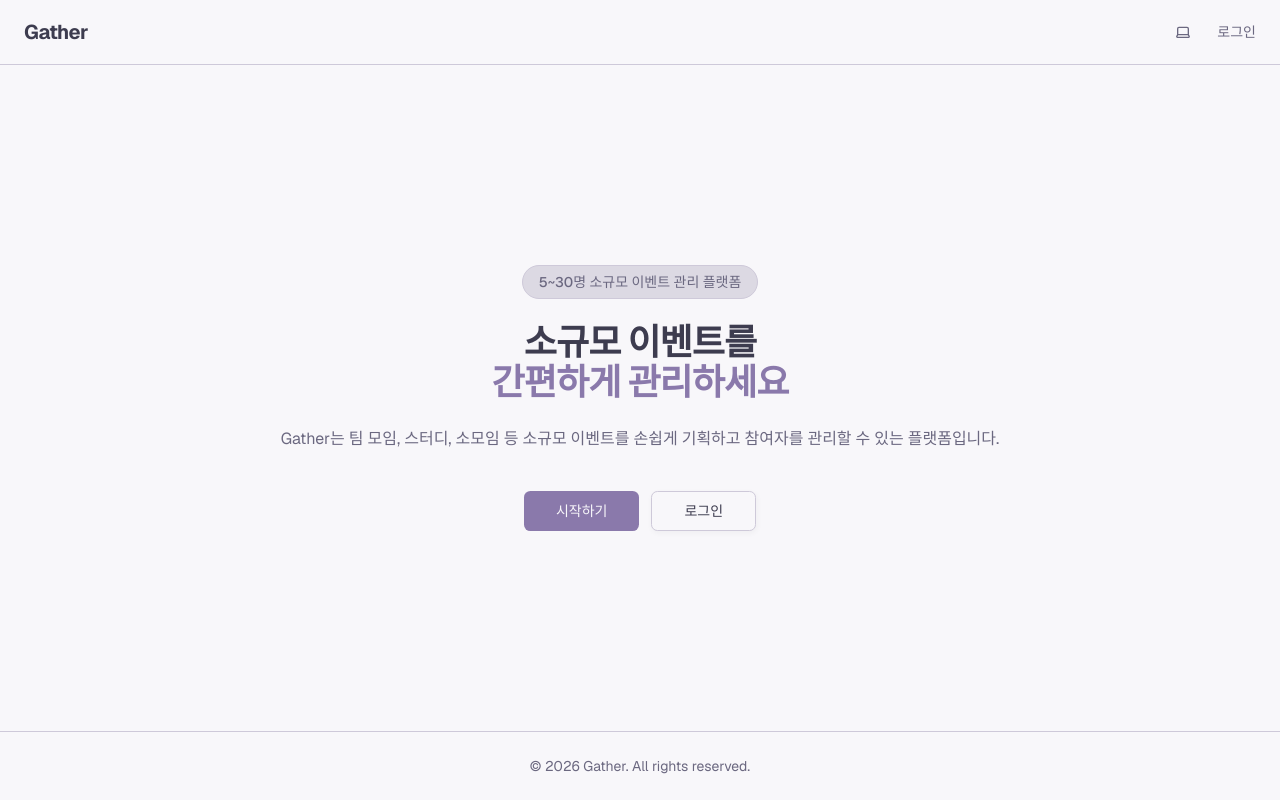
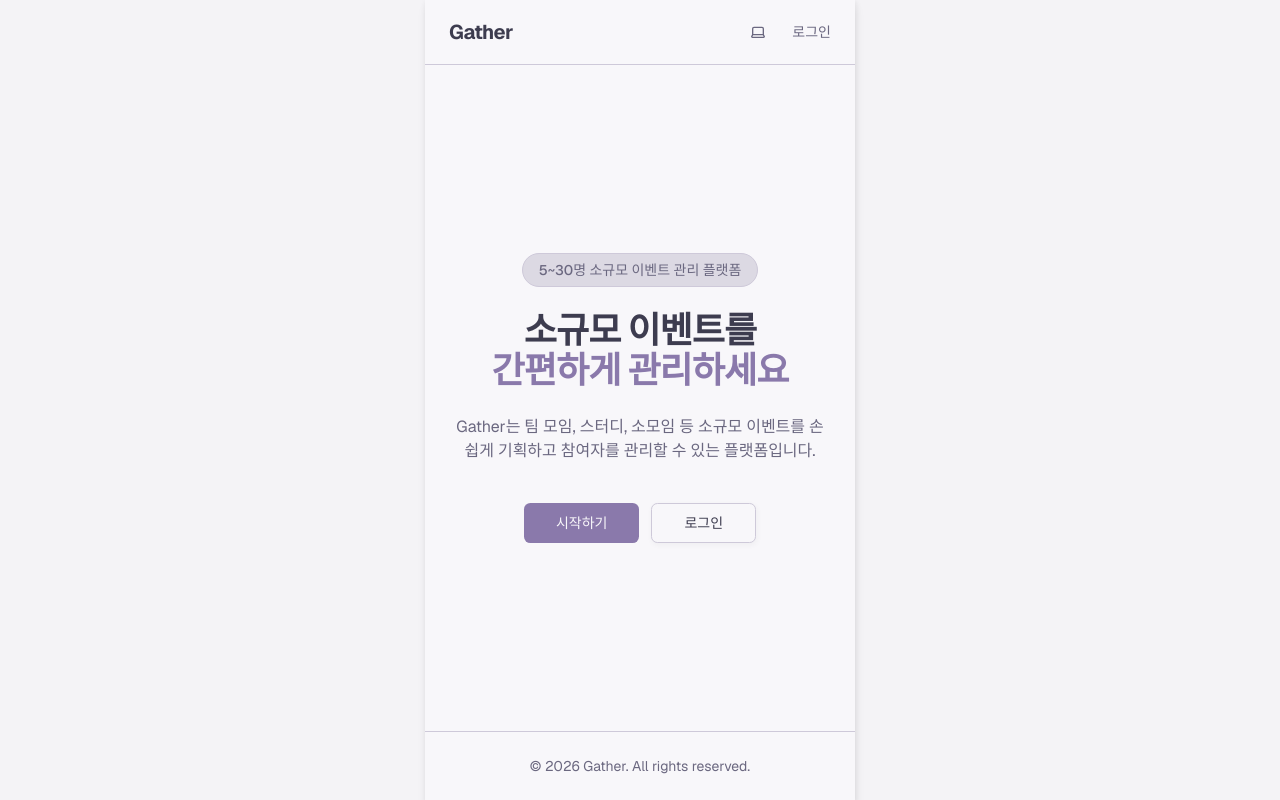
Before and after one commit to metaontology/nextjs-supabase-app, a Next.js app: page / in a window 1280 px wide. Built offline with nearby package versions, Linux system fonts and the light colour scheme; no server answers.

Commit message:
📱 feat(layout): apply mobile-centered layout (max-w-430px)
- app/layout.tsx: wrap all pages in 430px centered container with shadow
- app/(main)/layout.tsx: remove duplicate mx-auto max-w-[430px]
- app/page.tsx: adjust hero font sizes to fit mobile container

```diff
--- a/app/(main)/layout.tsx
+++ b/app/(main)/layout.tsx
@@ -11,7 +11,7 @@ interface MainLayoutProps {
 export default function MainLayout({ children }: MainLayoutProps) {
   return (
     // 모바일 최대 너비(430px) 제한 + 가운데 정렬 + 하단 내비 높이 패딩 확보
-    <div className="mx-auto min-h-screen w-full max-w-[430px] pb-16">
+    <div className="min-h-screen w-full pb-16">
       {children}
       {/* 하단 고정 모바일 내비게이션 — usePathname 사용으로 Suspense 래핑 필수 */}
       {/* TODO: Task 008 이후 실제 사용자 역할 기반으로 showCreateTab 동적 처리 예정 */}
--- a/app/layout.tsx
+++ b/app/layout.tsx
@@ -27,14 +27,17 @@ export default function RootLayout({
 }>) {
   return (
     <html lang="en" suppressHydrationWarning>
-      <body className={`${geistSans.className} antialiased`}>
+      <body className={`${geistSans.className} bg-muted/30 antialiased`}>
         <ThemeProvider
           attribute="class"
           defaultTheme="system"
           enableSystem
           disableTransitionOnChange
         >
-          {children}
+          {/* 모바일 앱 스타일 — 최대 430px 중앙 정렬, 배경은 body 색상 */}
+          <div className="relative mx-auto min-h-screen w-full max-w-[430px] bg-background shadow-xl">
+            {children}
+          </div>
           <Toaster />
         </ThemeProvider>
       </body>
```
